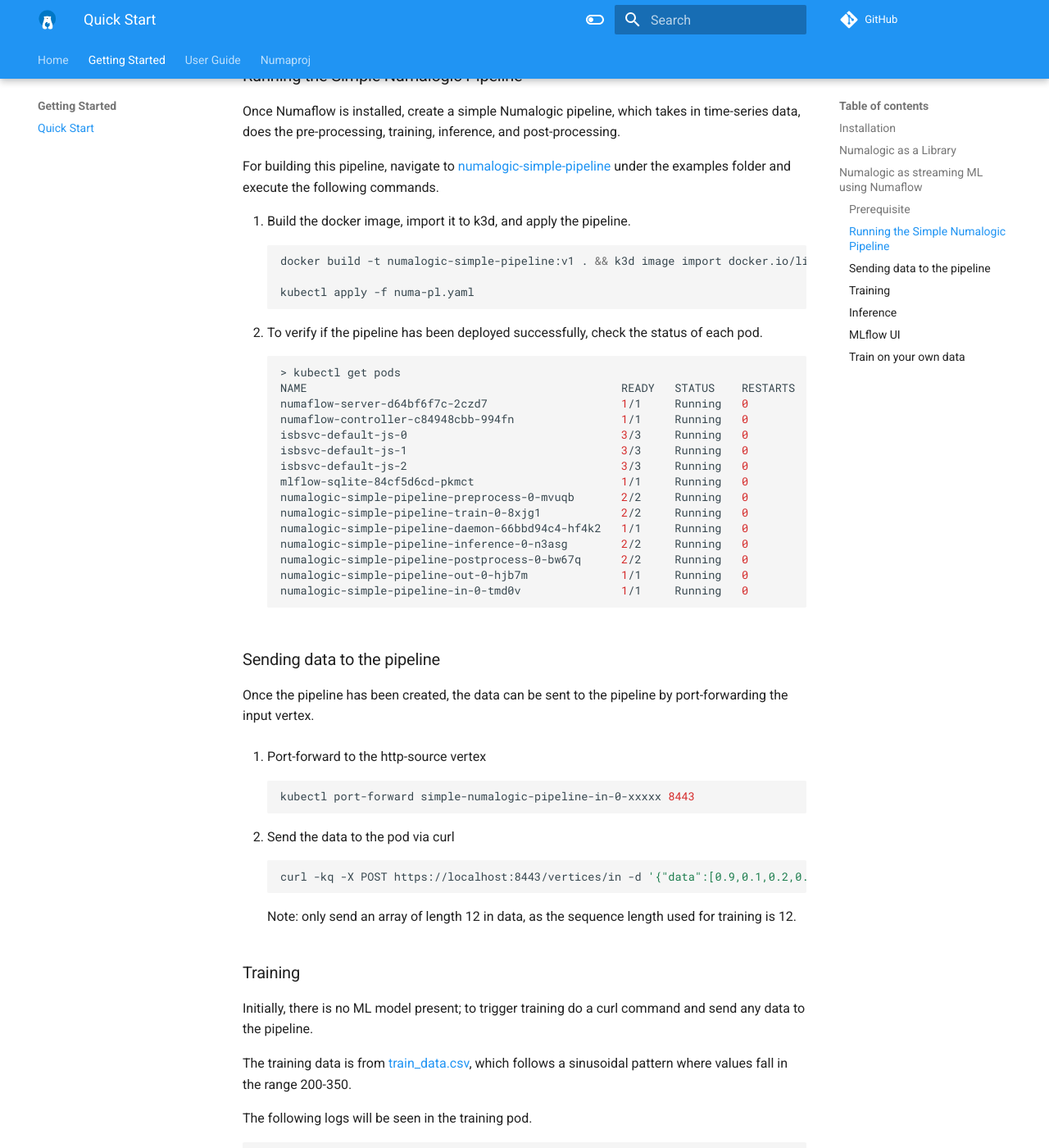
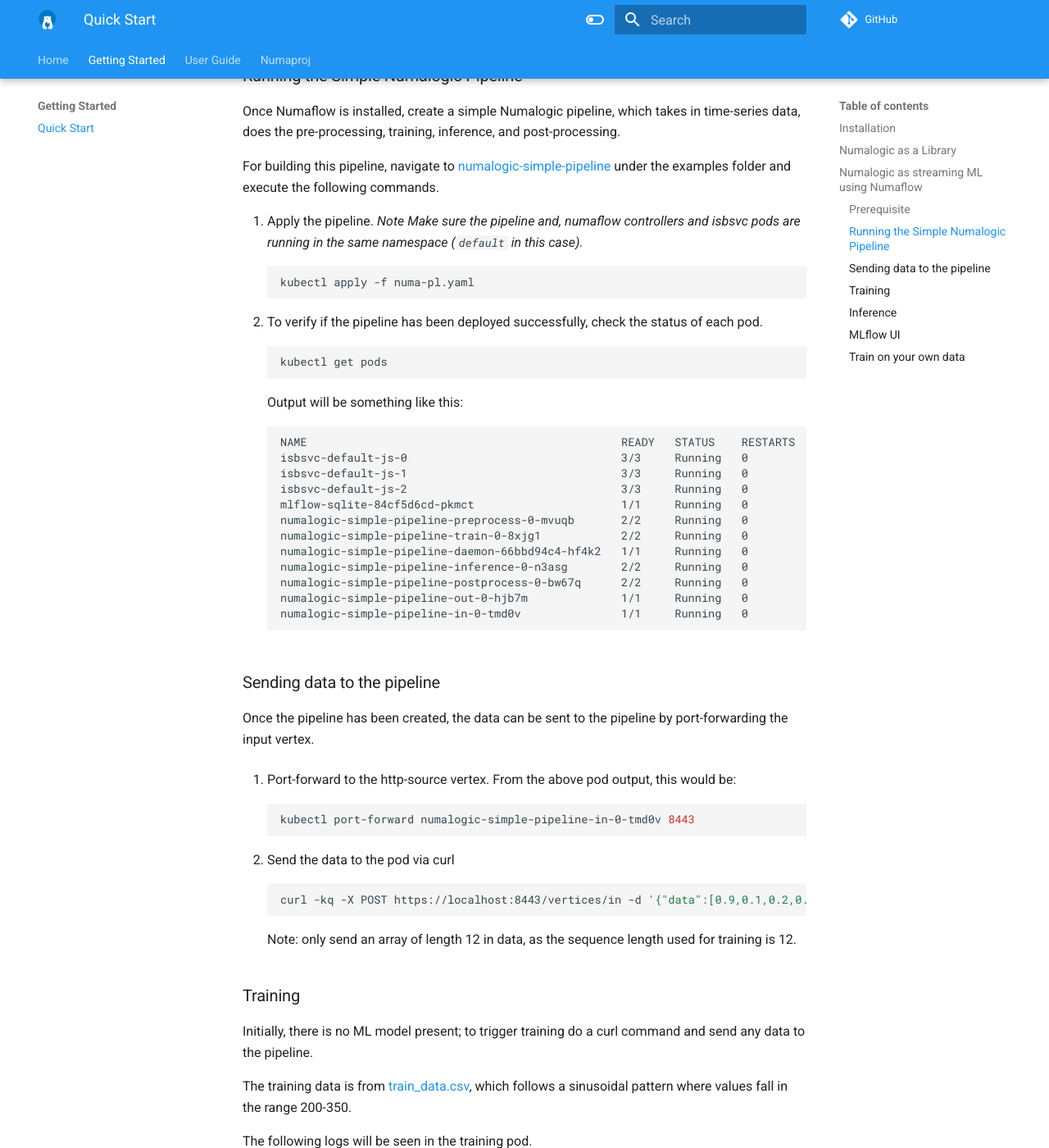
Before and after one commit to numaproj/numalogic, an MkDocs documentation site: the page built from docs/quick-start.md, in a window 1280 px wide and 1400 px high, scrolled down 1858 px. Shown: the whole window at 82% size. Built offline with MkDocs 1.6.1 and Material for MkDocs 9.7.7, drawn with Linux system fonts in a browser that asks for light colours; comment, search, counter and statistics services are not loaded.

Commit message:
chore: merging main to v0.3 (#117)
* fix_readme: mention namespace name when applying the pipeline (#88)
* fix: allow only patch updates in torch version due to cuda build errors on mac (#90)
* chore: bump to v0.2.7 for new release (#91)
* docs: updated CHANGELOG.md (#93)
* fix: change example pipeline mlflow port (#96)
* chore: use separate docker image for mlflow server (#101)
* Use mlflow-skinny instead of mlflow
* Update example dockerfile to have multi-stage; one for udf and one for mlflow
* Update docs to use quay.io images, instead of requiring build
* docs: updated CHANGELOG.md (#107)
* fix: sklearn base import for scikit learn v1.2 (#112)
* docs: updated CHANGELOG.md (#113)
* docs: updated CHANGELOG.md (#114)

Signed-off-by: Avik Basu <avikbasu93@gmail.com>
Co-authored-by: s0nicboOm <i.kushalbatra@gmail.com>
Co-authored-by: GitHub <noreply@github.com>

````diff
--- a/docs/quick-start.md
+++ b/docs/quick-start.md
@@ -83,18 +83,17 @@
 
 For building this pipeline, navigate to [numalogic-simple-pipeline](https://github.com/numaproj/numalogic/tree/main/examples/numalogic-simple-pipeline) under the examples folder and execute the following commands.
 
-1. Build the docker image, import it to k3d, and apply the pipeline.
+1. Apply the pipeline. *Note Make sure the pipeline and, numaflow controllers and isbsvc pods are running in the same namespace (`default` in this case).*
 ```shell
-docker build -t numalogic-simple-pipeline:v1 . && k3d image import docker.io/library/numalogic-simple-pipeline:v1
-
 kubectl apply -f numa-pl.yaml
 ```
 2. To verify if the pipeline has been deployed successfully, check the status of each pod.
 ```shell
-> kubectl get pods
+kubectl get pods
+```
+Output will be something like this:
+```
 NAME                                               READY   STATUS    RESTARTS   AGE
-numaflow-server-d64bf6f7c-2czd7                    1/1     Running   0          72s
-numaflow-controller-c84948cbb-994fn                1/1     Running   0          72s
 isbsvc-default-js-0                                3/3     Running   0          68s
 isbsvc-default-js-1                                3/3     Running   0          68s
 isbsvc-default-js-2                                3/3     Running   0          68s
@@ -111,9 +110,9 @@
 
 Once the pipeline has been created, the data can be sent to the pipeline by port-forwarding the input vertex.
 
-1. Port-forward to the http-source vertex
+1. Port-forward to the http-source vertex. From the above pod output, this would be:
    ```shell
-   kubectl port-forward simple-numalogic-pipeline-in-0-xxxxx 8443
+   kubectl port-forward numalogic-simple-pipeline-in-0-tmd0v 8443
    ```
 
 2. Send the data to the pod via curl
--- a/pyproject.toml
+++ b/pyproject.toml
@@ -1,6 +1,6 @@
 [tool.poetry]
 name = "numalogic"
-version = "0.3.0a1"
+version = "0.3.0"
 description = "Collection of operational Machine Learning models and tools."
 authors = ["Numalogic Developers"]
 packages = [{ include = "numalogic" }]
@@ -28,7 +28,7 @@
 mlflow-skinny = { version = "~2.0.1", optional = true }
 
 [tool.poetry.extras]
-mlflow-skinny = ["mlflow-skinny"]
+mlflow = ["mlflow-skinny"]
 
 [tool.poetry.group.torch]
 optional = true
````
Also changed, not shown: CHANGELOG.md (+54 -0 lines), 5 other files.
